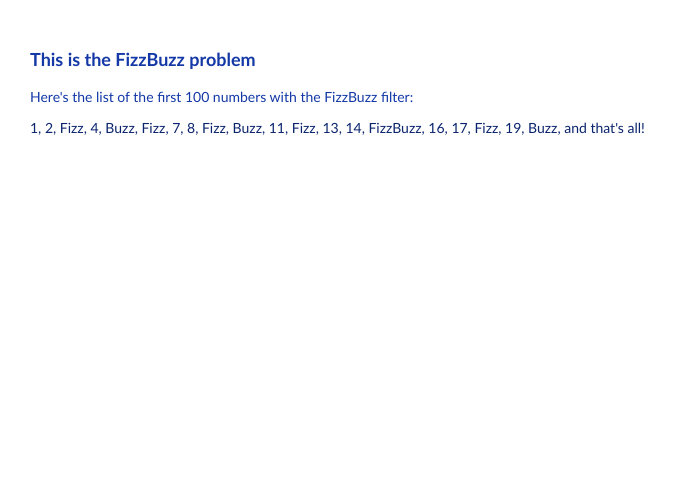
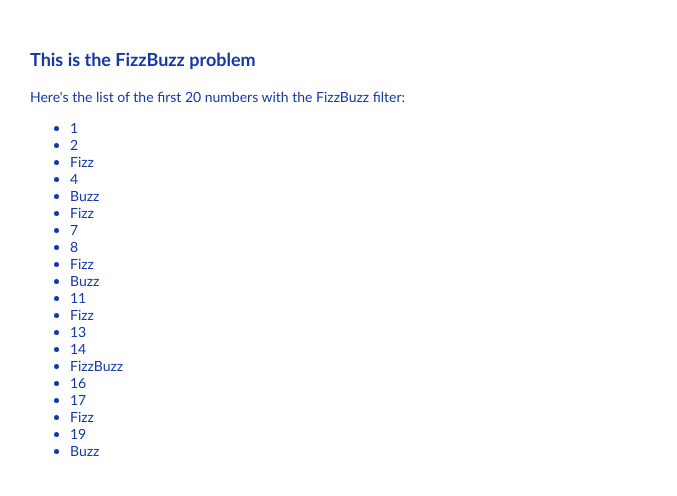
Before and after one commit to SimpleBeat/fizz-buzz-unit7-fizzBuzzFlaskApp, a Flask app: page / in a window 1280 px wide. Shown: the top 496 px of the page, without its empty margins (0-677 px from the left). Run offline with Flask 2, Linux system fonts and the light colour scheme.

Commit message:
change answer representation to a list

```diff
--- a/templates/fizzBuzz.html
+++ b/templates/fizzBuzz.html
@@ -25,12 +25,13 @@
 </head>
 <body>
     <h3>This is the FizzBuzz problem</h3>
-    <p>Here's the list of the first 100 numbers with the FizzBuzz filter:</p>
+    <p>Here's the list of the first {{ count }} numbers with the FizzBuzz filter:</p>
     <div>
-    {% for answer in answers %}
-        <span>{{ answer }}, </span>
-    {% endfor %}
-        <span>and that's all!</span>
+        <ul>
+            {% for answer in answers %}
+                <li>{{ answer }}</li>
+            {% endfor %}
+        </ul>
     </div>
 
 </body>
```
